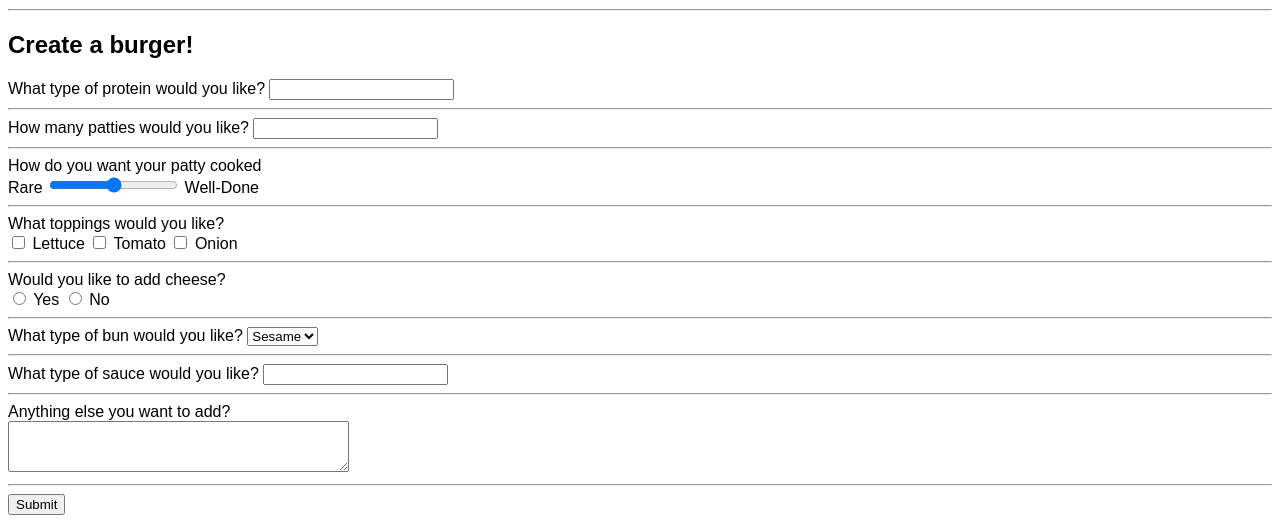
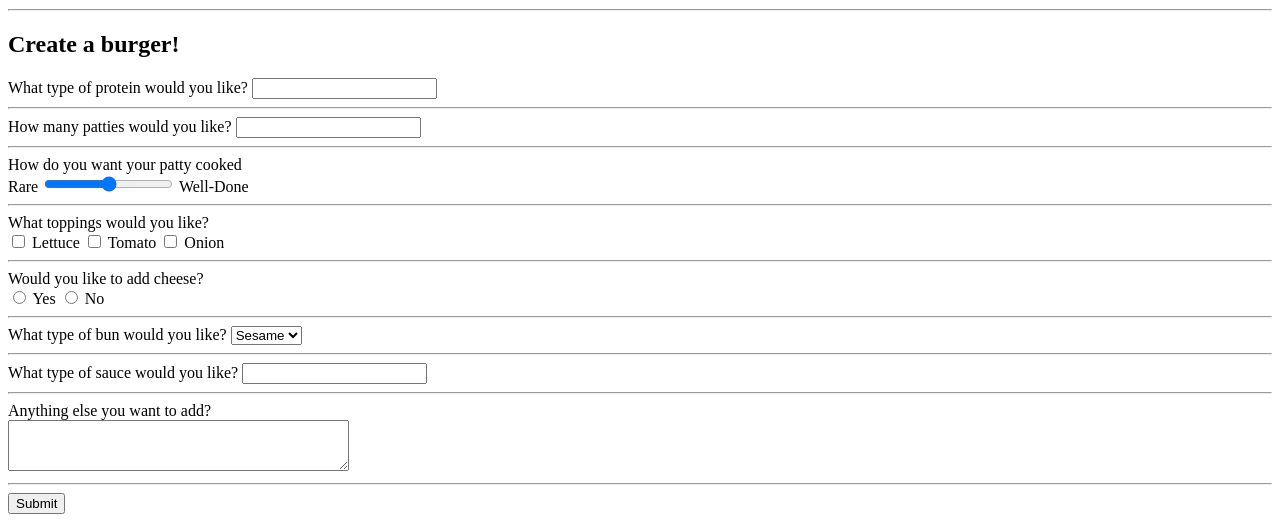
Before and after one commit to RVNSGOVINDJ/Burger, a plain HTML site: page index.html in a window 1280 px wide. Shown: the part 311-834 px from the top of the page. Drawn offline with Linux system fonts and the light colour scheme.

Commit message:
Update index.html

```diff
--- a/index.html
+++ b/index.html
@@ -8,7 +8,7 @@
 </head>
 <style>
     body{
-        font-family: fantasy;
+        font-family: Dancing Script;
     }
 </style>
 
```
